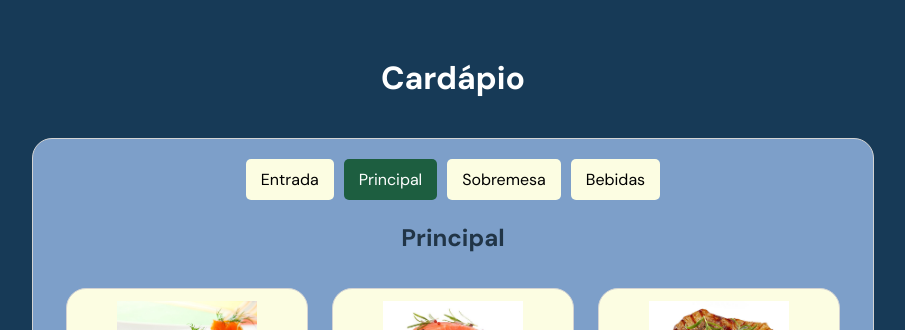
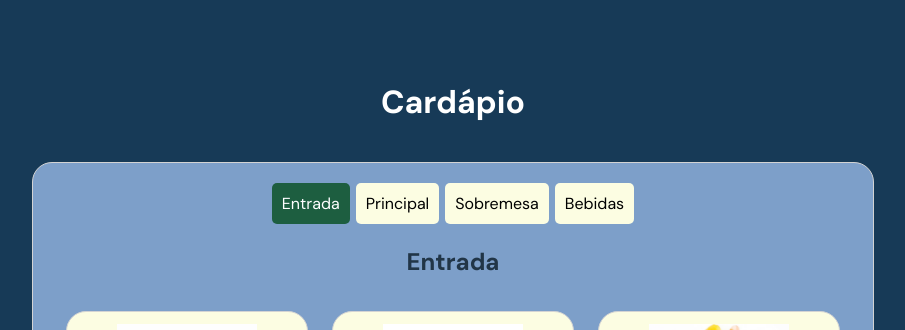
Before and after one commit to Victorios20/cardapio-react, a React (Vite) app: page / in a window 1280 px wide. Shown: the top 330 px of the page, without its empty margins (187-1092 px from the left). Built offline with nearby package versions, Linux system fonts and the light colour scheme.

Commit message:
começar por entrada

```diff
--- a/src/App.jsx
+++ b/src/App.jsx
@@ -271,7 +271,7 @@ function App() {
 
 
 
-    const [categoriaSelecionada, setCategoriaSelecionada] = useState('Principal');
+    const [categoriaSelecionada, setCategoriaSelecionada] = useState('Entrada');
     const [items, setItems] = useState(cardapios[categoriaSelecionada]?.items || []);
 
     useEffect(() => {
--- a/src/components/Menu.scss
+++ b/src/components/Menu.scss
@@ -17,8 +17,8 @@ $detail-color:#FCFDE2;
 }
 
 .categorias button {
-  margin: 0 5px; /* Espaçamento entre os botões */
-  padding: 10px 15px; /* Espaçamento interno dos botões */
+  margin: 0 3px; /* Espaçamento entre os botões */
+  padding: 10px 10px; /* Espaçamento interno dos botões */
   border: none;
   border-radius: 5px;
   background-color: $detail-color; /* Cor de fundo dos botões */
```
